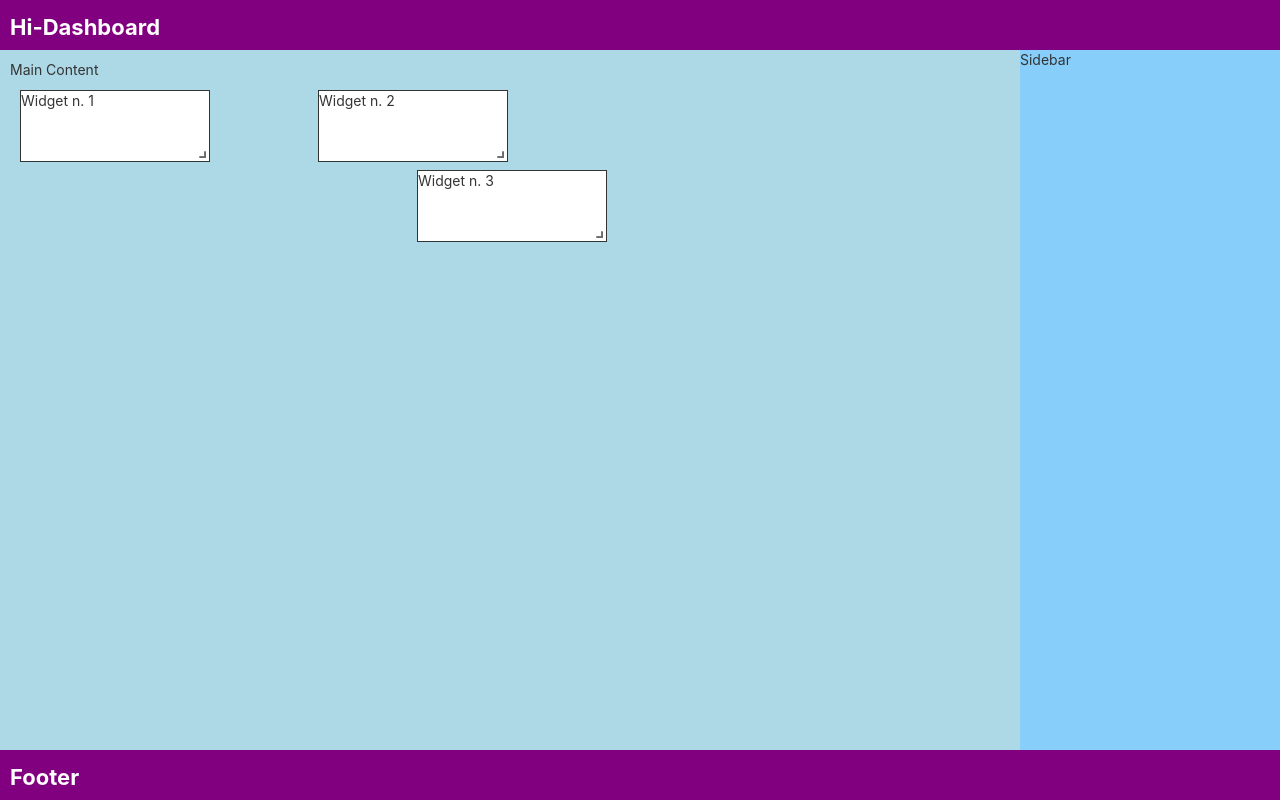
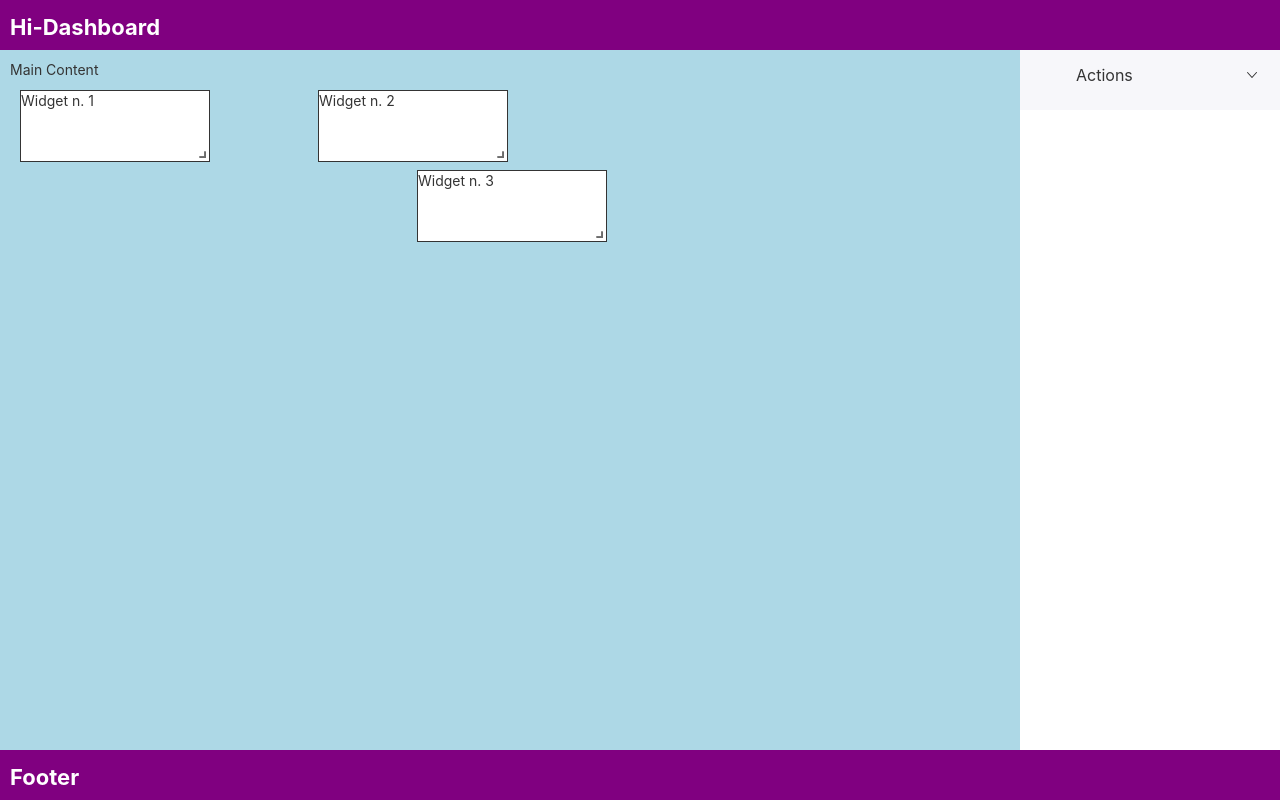
Before and after one commit to dmitry-mingazov/hi-dashboard, a React (Create React App) app: page / in a window 1280 px wide. Built offline with nearby package versions, Linux system fonts and the light colour scheme.

Commit message:
Add Sidenav with simple buttons

```diff
--- a/src/Main.css
+++ b/src/Main.css
@@ -1,5 +1,7 @@
 .mainSidebar {
     background-color: lightskyblue;
+    display: flex;
+    flex-direction: column;
 }
 
 .mainContent {
--- a/src/Main.js
+++ b/src/Main.js
@@ -4,6 +4,7 @@ import './Main.css';
 import 'react-grid-layout/css/styles.css';
 import 'react-resizable/css/styles.css';
 import MainGrid from './MainGrid';
+import MainSidenav from './MainSidenav';
 
 const Main = () => (
     <div>
@@ -17,7 +18,7 @@ const Main = () => (
                         Main Content
                         <MainGrid />
                     </Content>
-                    <Sidebar className="mainSidebar">Sidebar</Sidebar>
+                    <MainSidenav className="mainSidebar">Sidebar</MainSidenav>
                 </Container>
                 <Footer className="mainFooter">
                     <h4>Footer</h4>
--- /dev/null
+++ b/src/MainSidenav.js
@@ -0,0 +1,43 @@
+import React from "react";
+import { Nav, Sidebar, Sidenav, Dropdown } from "rsuite"
+
+class MainSidenav extends React.Component {
+    onSelect(eventKey, event) {
+        switch(eventKey) {
+            case 'add-widget':
+                console.log('add widget');
+                break;
+            case 'remove-widget':
+                console.log('remove-widget');
+                break;
+            case 'save-dashboard':
+                console.log('save-dashboard');
+                break;
+        }
+    }
+
+    render() {
+        return (
+            <Sidebar>
+                <Sidenav >
+                    <Sidenav.Body>
+                        <Nav>
+                            <Dropdown
+                                eventKey="3"
+                                title="Actions"
+                                placement="rightStart"
+                                onSelect={this.onSelect}
+                                >
+                                <Dropdown.Item eventKey="add-widget">Add Widget</Dropdown.Item>
+                                <Dropdown.Item eventKey="remove-widget">Remove random</Dropdown.Item>
+                                <Dropdown.Item eventKey="save-dashboard">Save Dashboard</Dropdown.Item>
+                            </Dropdown>
+                        </Nav>
+                    </Sidenav.Body>
+                </Sidenav>
+            </Sidebar>
+        )
+    }
+}
+
+export default MainSidenav;
```
